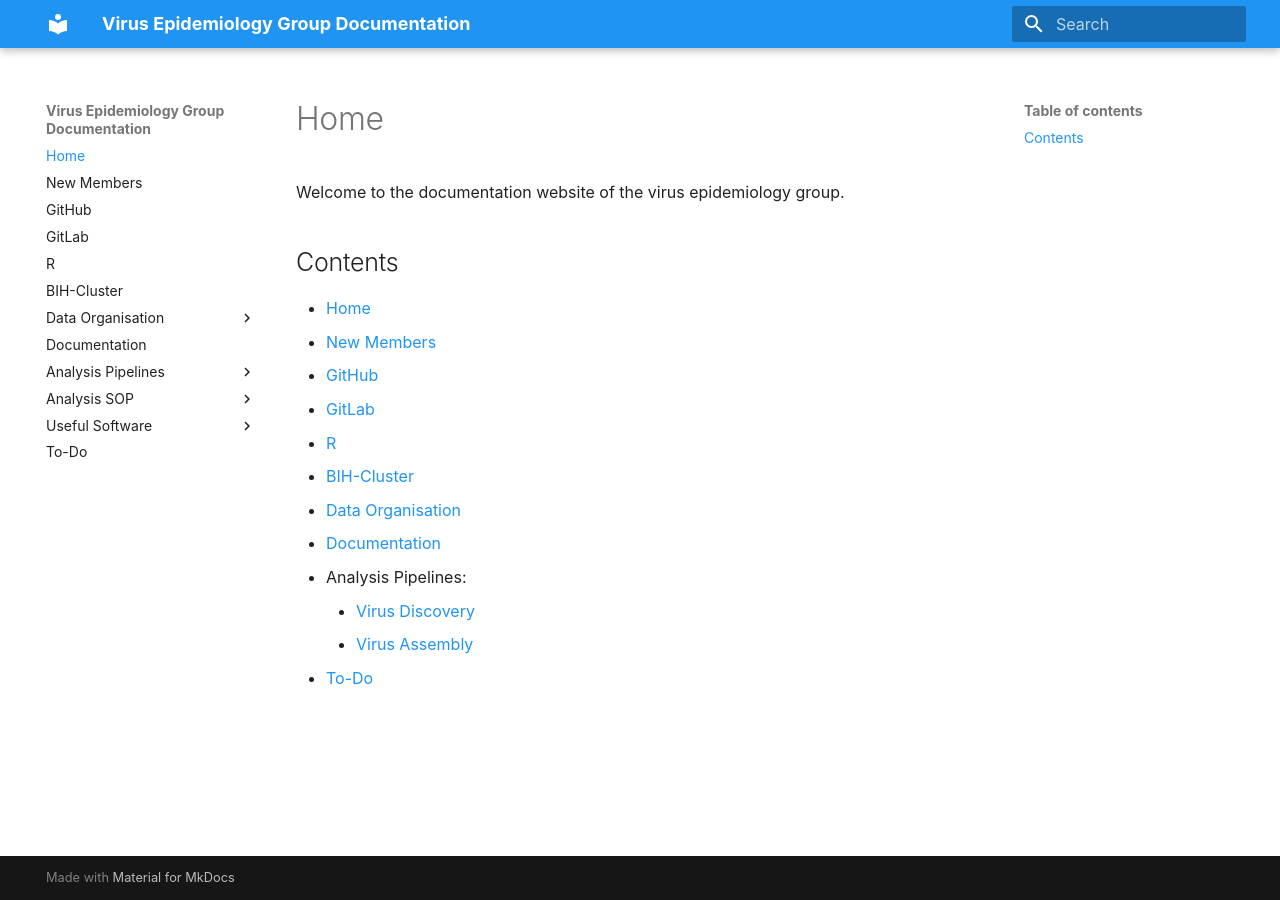
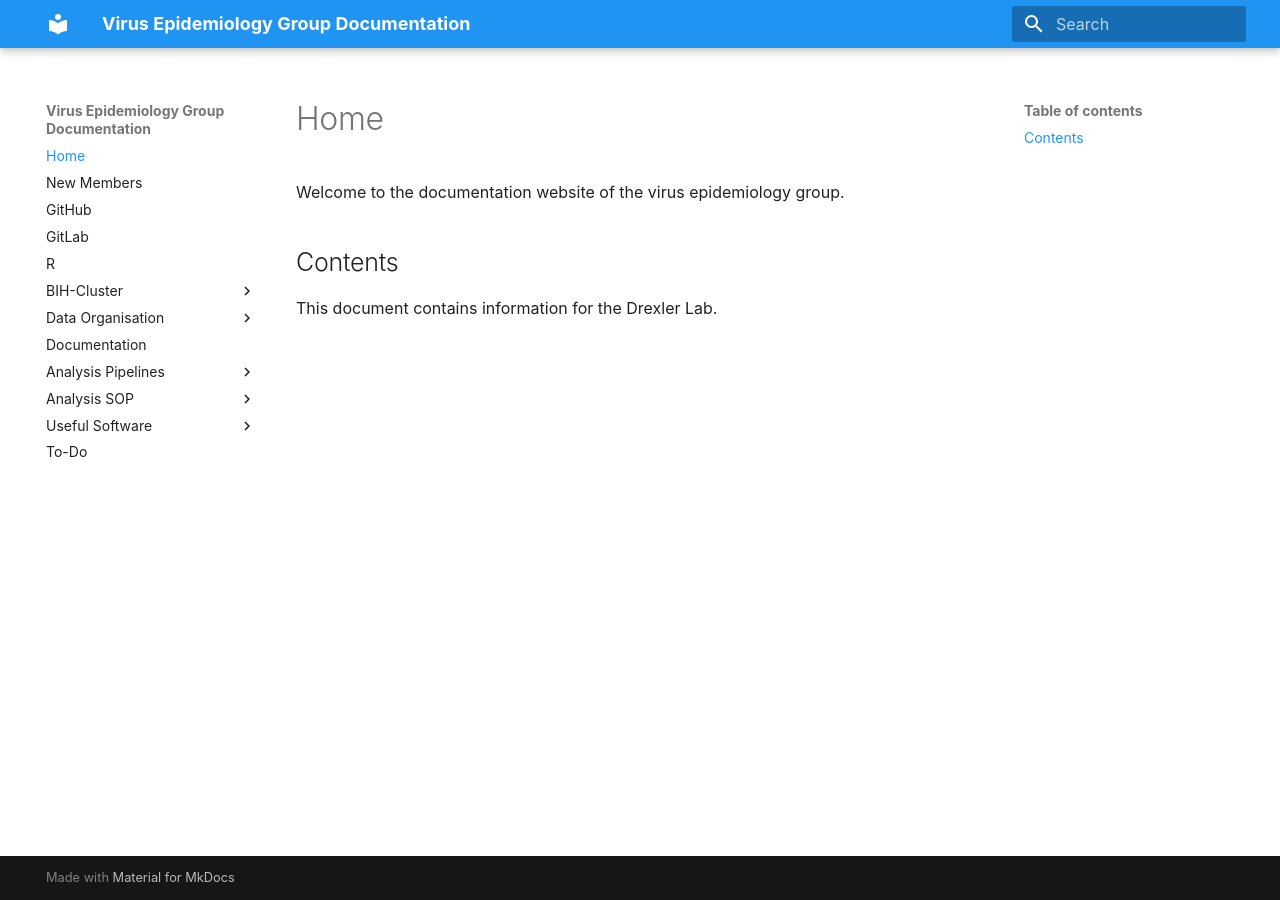
Before and after one commit to drexler-virus-epidemiology/group-documentation, an MkDocs documentation site: the page built from docs/index.md, in a window 1280 px wide. Built offline with MkDocs 1.6.1 and Material for MkDocs 9.7.7, drawn with Linux system fonts in a browser that asks for light colours.

Commit message:
Integrate changes and improve structure
* Created BIH-cluster subfolder
* moved mafft MSA SOP to SOP folder
* Added snakemake und msa SOP to mkdocs

```diff
--- a/docs/index.md
+++ b/docs/index.md
@@ -4,15 +4,4 @@ Welcome to the documentation website of the virus epidemiology group.
 
 ## Contents
 
-* [Home](index.md)
-* [New Members](new-members.md)
-* [GitHub](github.md)
-* [GitLab](gitlab.md)
-* [R](r.md)
-* [BIH-Cluster](bih-cluster.md)
-* [Data Organisation](data-organisation/file-system.md)
-* [Documentation](documentation.md)
-* Analysis Pipelines:
-    - [Virus Discovery](virus-identification-pipelines/virus-discovery.md)
-    - [Virus Assembly](virus-identification-pipelines/virus-assembly.md)
-* [To-Do](todo.md)
+This document contains information for the Drexler Lab.
--- a/mkdocs.yml
+++ b/mkdocs.yml
@@ -19,7 +19,9 @@ nav:
   - 'GitHub': github.md
   - 'GitLab': gitlab.md
   - 'R': r.md
-  - 'BIH-Cluster': bih-cluster.md
+  - 'BIH-Cluster':
+    - 'Introduction': bih-cluster/bih-cluster-introduction.md
+    - 'Filesystem mount': bih-cluster/filesystem-mount-sshfs.md
   - 'Data Organisation':
     - 'File system': data-organisation/file-system.md
     - 'NGS runs': data-organisation/ngs-runs.md
@@ -28,6 +30,7 @@ nav:
     - 'Virus Discovery': virus-identification-pipelines/virus-discovery.md
     - 'Virus Assembly': virus-identification-pipelines/virus-assembly.md
   - 'Analysis SOP':
+    - 'MSA using reference': analysis-sop/mafft-with-reference.md
     - 'BCL to FASTQ conversion': analysis-sop/bcl-fastq-conversion.md
     - 'RStudio on HPC cluster': analysis-sop/rstudio-cluster.md
   - 'Useful Software':
@@ -38,6 +41,7 @@ nav:
     - 'gget': useful-software/gget.md
     - 'Kraken 2': useful-software/kraken-2.md
     - 'Serratus': useful-software/serratus.md
+    - 'Snakemake': useful-software/snakemake.md
     - 'SPAdes': useful-software/spades.md
   - 'To-Do': todo.md
 
```
Also changed, not shown: docs/analysis-sop/rstudio-cluster.md (+2 -2 lines), docs/analysis-sop/img/mafft-with-reference/Untitled.png (renamed from docs/useful-software/img/mafft-with-reference/Untitled.png), docs/analysis-sop/img/mafft-with-reference/Untitled_1.png (renamed from docs/useful-software/img/mafft-with-reference/Untitled_1.png), docs/analysis-sop/img/mafft-with-reference/Untitled_2.png (renamed from docs/useful-software/img/mafft-with-reference/Untitled_2.png), docs/analysis-sop/img/rstudio-cluster/cluster-on-demand-portal.png (renamed from docs/analysis-sop/img/cluster-on-demand-portal.png), docs/analysis-sop/img/rstudio-cluster/rstudio-session-ready.png (renamed from docs/analysis-sop/img/rstudio-session-ready.png), docs/analysis-sop/mafft-with-reference.md (renamed from docs/useful-software/mafft-with-reference.md), docs/bih-cluster/bih-cluster-introduction.md (renamed from docs/bih-cluster.md), docs/bih-cluster/filesystem-mount-sshfs.md (renamed from docs/easy-sshfs.md).
